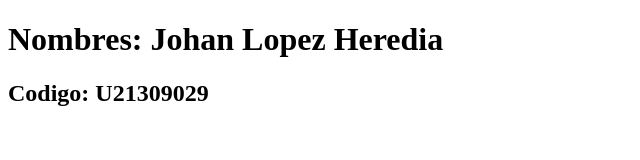
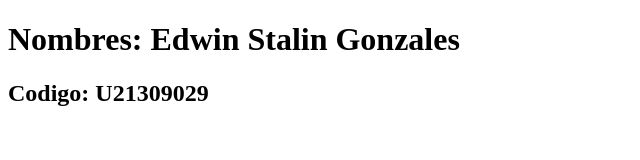
Before and after one commit to saltinzzz/s14-3, a plain HTML site: page index.html in a window 1280 px wide. Shown: the whole page, without its empty margins (0-640 px from the left). Drawn offline with Linux system fonts and the light colour scheme.

Commit message:
index.html

```diff
--- a/index.html
+++ b/index.html
@@ -6,7 +6,7 @@
     <title>Stalin Gonzales</title>
 </head>
 <body>
-    <h1>Nombres: Johan Lopez Heredia</h1>
+    <h1>Nombres: Edwin Stalin Gonzales</h1>
     <h2>Codigo: U21309029</h2>
 </body>
 </html>
```
